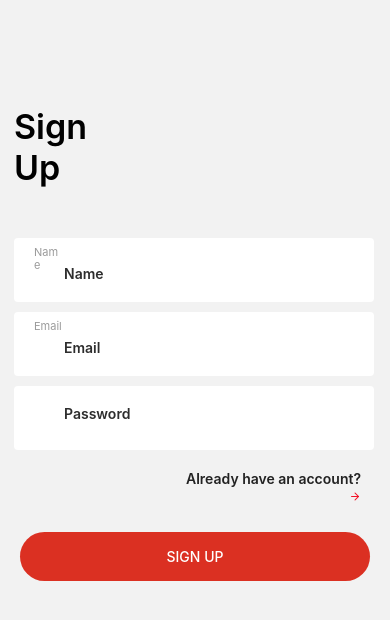
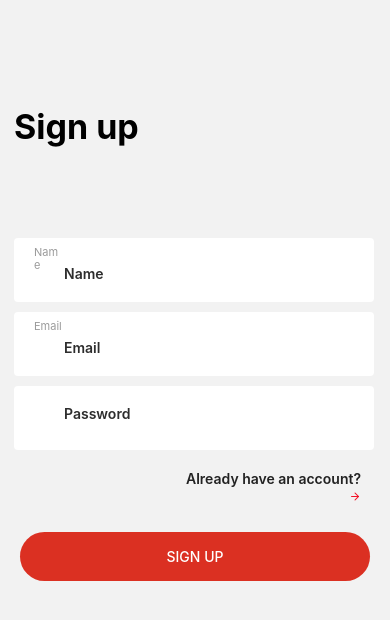
Before and after one commit to sarahzxwy/projeto-compass_sales-Sarah_Alves_Borges-Squad_04, a React Native app: screen /SignUp in a window 390 px wide. Shown: the top 620 px of the page. Built offline with nearby package versions, Linux system fonts and the light colour scheme.

Commit message:
style: style repair

```diff
--- a/App.tsx
+++ b/App.tsx
@@ -1,8 +1,6 @@
 import React from 'react';
-import { StatusBar } from 'react-native';
 import { NavigationContainer } from '@react-navigation/native';
 import Routes from './src/routes';
-
 
 
 export default function App() {
--- a/src/routes/index.tsx
+++ b/src/routes/index.tsx
@@ -1,5 +1,4 @@
 import { createNativeStackNavigator } from '@react-navigation/native-stack';
-
 import SignUp from '../screens/SignUp';
 import Login from '../screens/Login';
 import ForgotPassword from '../screens/ForgotPassword';
--- a/src/screens/ForgotPassword/index.tsx
+++ b/src/screens/ForgotPassword/index.tsx
@@ -68,7 +68,7 @@ export default ForgotPassword;
 const styles = StyleSheet.create({
 
   titleForgotPassword: {
-    fontWeight: '600',
+    fontWeight: '700',
     marginTop: 104,
     marginLeft: 14,
     fontSize: 30,
--- a/src/screens/Login/index.tsx
+++ b/src/screens/Login/index.tsx
@@ -2,6 +2,7 @@ import React, { useState, useEffect } from "react";
 import { View, Text, TextInput, TouchableOpacity, StyleSheet } from 'react-native';
 import {  signInWithEmailAndPassword } from "firebase/auth";
 import { FIREBASE_AUTH } from "../../../FirebaseConfing";
+import { Feather } from '@expo/vector-icons';
 
 type LoginProps = {
   navigation: any;
@@ -30,7 +31,7 @@ function Login({ navigation }: LoginProps) {
       })
       .catch((error) => {
         const errorMessage = error.message;
-        setErrorMessage('Error logging in. Invalid email.');
+        setErrorMessage('Invalid email or password.');
       });
   };
 
@@ -39,7 +40,6 @@ function Login({ navigation }: LoginProps) {
     const emailRegex = /^[^\s@]+@[^\s@]+\.[^\s@]+$/;
     return emailRegex.test(email);
   };
-
 
   useEffect(() => {
 
@@ -92,7 +92,8 @@ function Login({ navigation }: LoginProps) {
           <Text style={styles.ToSignUp}>Sign Up</Text>
         </TouchableOpacity>
         <TouchableOpacity onPress={() => navigation.navigate('ForgotPassword')}>
-          <Text  style={styles.ToForgotPassword}>Forgot your password?</Text>
+          <Text  style={styles.ToForgotPassword}>Forgot your password?  <Feather name='arrow-right' color='#F31227' />
+          </Text>
         </TouchableOpacity>
       </View>
       <View style={styles.buttonContainer}>
@@ -106,13 +107,12 @@ function Login({ navigation }: LoginProps) {
   )
 }
 
-
 export default Login;
 
 const styles = StyleSheet.create({
 
   titleLogin: {
-    fontWeight: '600',
+    fontWeight: '700',
     marginTop: 106,
     marginLeft: 14,
     fontSize: 34,
@@ -196,10 +196,11 @@ const styles = StyleSheet.create({
   },
 
   ToForgotPassword: {
-    width: 161,
+    width: 170,
     height: 40,
     color: '#222222',
-    fontWeight: '600'
+    fontWeight: '600',
+    flexDirection: 'row',
   },
 
   buttonContainer: {
--- a/src/screens/SignUp/index.tsx
+++ b/src/screens/SignUp/index.tsx
@@ -3,16 +3,12 @@ import { View, Text, TextInput, TouchableOpacity, StyleSheet } from 'react-nativ
 import { StackNavigationProp} from "@react-navigation/stack";
 import { createUserWithEmailAndPassword } from "firebase/auth";
 import { FIREBASE_AUTH, FIREBASE_DB } from "../../../FirebaseConfing";
-import {  addDoc, collection } from "firebase/firestore"
-import { Feather } from '@expo/vector-icons'
+import {  addDoc, collection } from "firebase/firestore";
+import { Feather } from '@expo/vector-icons';
+
 interface SignUpProps {
   navigation: StackNavigationProp<any, any>;
 }
-
-
-
-
-
 
 function SignUp({ navigation }: SignUpProps) {
   const [username, setName] = useState<string>('');
@@ -37,8 +33,6 @@ function SignUp({ navigation }: SignUpProps) {
         const errorMessage = error.message;
         setErrorMessage("Sign up with a valid email and the password must be at least 6 characters long.");
        };
-
-
   }
 
   useEffect(() => {
@@ -56,11 +50,10 @@ function SignUp({ navigation }: SignUpProps) {
   return (
     <View>
       <View style={styles.container}>
-        <Text style={styles.titleSignUp}>Sign Up</Text>
+        <Text style={styles.titleSignUp}>Sign up</Text>
       </View>
 
       <View style={styles.boxInput}>
-
       {errorMessage && (
         <Text style={styles.errorText}>{errorMessage}</Text> )}
 
@@ -90,9 +83,7 @@ function SignUp({ navigation }: SignUpProps) {
             onChangeText={(text) => setPassword(text)}
             secureTextEntry={true} />
         </View>
-
       </View>
-
 
         <TouchableOpacity  onPress={() => navigation.navigate('Login')}>
           <Text  style={styles.ToLogin}>Already have an account?  <Feather name='arrow-right' color='#F31227' />
@@ -115,7 +106,7 @@ export default SignUp;
 const styles = StyleSheet.create({
 
   titleSignUp: {
-    fontWeight: '600',
+    fontWeight: '700',
     marginTop: 106,
     marginLeft: 14,
     fontSize: 34,
```
Also changed, not shown: src/ReadMe.md (added).
